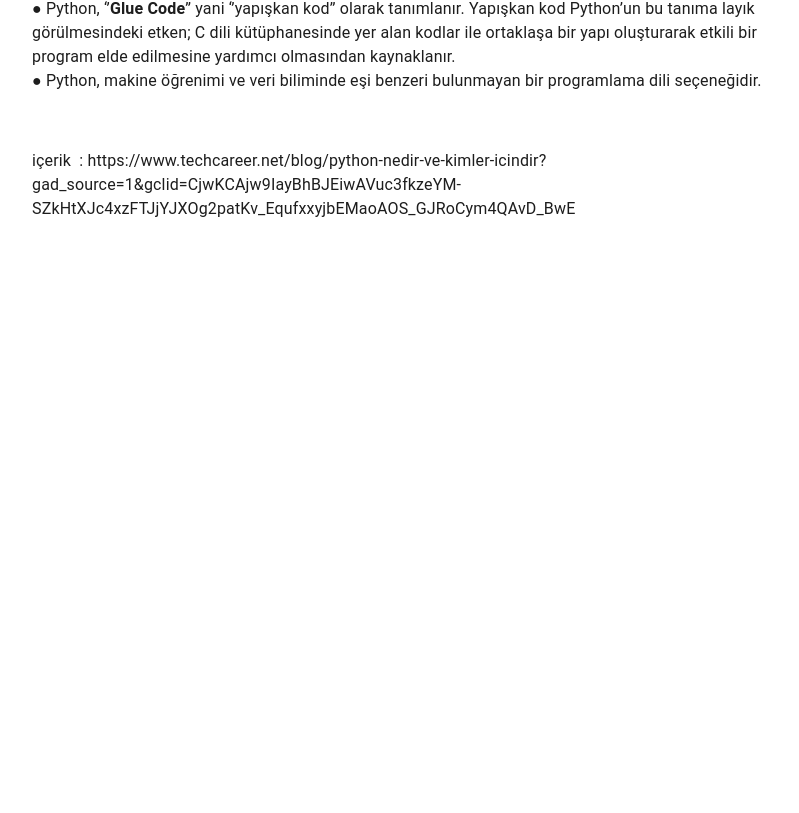
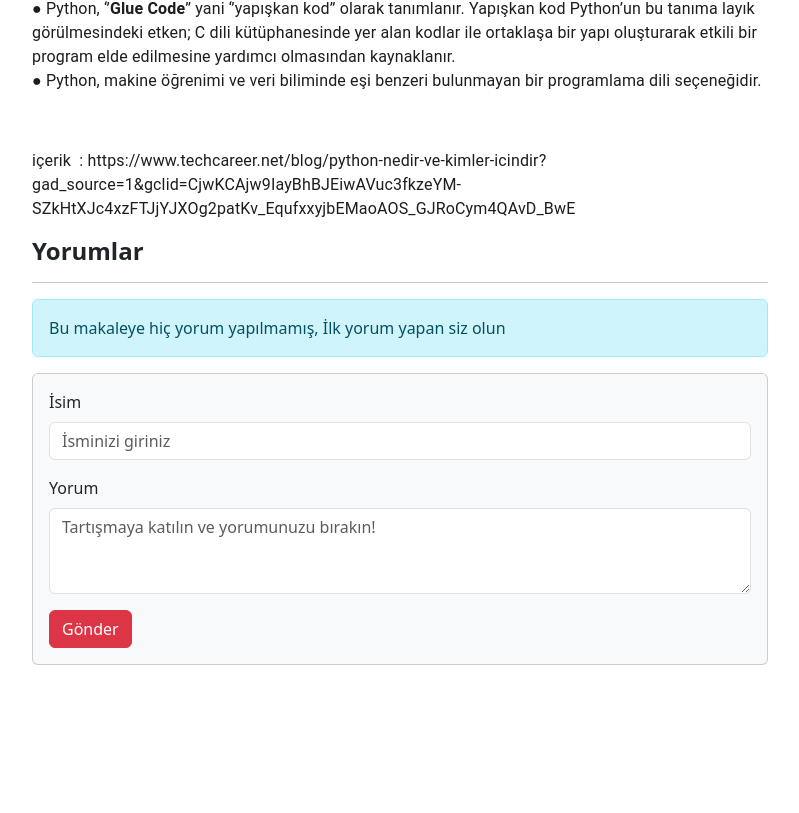
Before and after one commit to zeyn-zeze/Blog-Project-With-Django, a Django app: page /articles/article/8/ in a window 1280 px wide. Shown: the part 2072-2885 px from the top of the page, without its empty margins (80-879 px from the left). Before the commit the page ends 2289 px from the top, so only its background shows below. Run offline with Django 5.2, Linux system fonts and the light colour scheme; data comes from the database, SQL or seed files in the repository; both versions use the stored data as it was after the commit; some libraries are stand-ins or nearby versions.

Commit message:
yorum kısımları eklendi

```diff
--- a/article/admin.py
+++ b/article/admin.py
@@ -1,10 +1,11 @@
 from django.contrib import admin
-from .models import Article
+from .models import Article,Comment
 
 # Register your models here.
+admin.site.register(Comment)
 
 @admin.register(Article)
-class ArticleAmin(admin.ModelAdmin):
+class ArticleAdmin(admin.ModelAdmin):
     list_display = ["title","author","create_date"]
     list_display_links = ["title","author","create_date"]
     search_fields = ["title"]
--- a/article/models.py
+++ b/article/models.py
@@ -11,3 +11,19 @@
 
     def __str__(self):
         return self.title
+
+    class Meta:
+        ordering = ['-create_date']
+
+
+class Comment(models.Model):
+
+   article = models.ForeignKey(Article,on_delete=models.CASCADE,verbose_name="Makale",related_name="comments")
+
+   comment_author = models.CharField(max_length=50,verbose_name="İsim")
+   comment_content = models.CharField(max_length=200,verbose_name="Yorum")
+   comment_date = models.DateTimeField(auto_now_add=True)
+   def __str__(self) :
+        return self.comment_content
+   class Meta:
+        ordering = ['-comment_date']
--- a/article/urls.py
+++ b/article/urls.py
@@ -11,5 +11,6 @@
     path('update/<int:id>/',views.updateArticle,name= "update" ),
     path('delete/<int:id>/',views.deleteArticle,name= "delete" ),
     path('',views.articles,name= "articles" ),
+    path('comment/<int:id>/',views.addComment,name= "comment" ),
 
 ]
--- a/article/views.py
+++ b/article/views.py
@@ -1,6 +1,6 @@
-from django.shortcuts import render,HttpResponse,redirect,get_object_or_404
+from django.shortcuts import render,HttpResponse,redirect,get_object_or_404,reverse
 from .forms import ArticlesForm
-from .models import Article
+from .models import Article,Comment
 from django.contrib import messages
 from django.contrib.auth.decorators import login_required
 # Create your views here.
@@ -59,8 +59,10 @@
 
     article = get_object_or_404(Article,id= id)
 
+    comments = article.comments.all()
 
-    return render(request,"detail.html",{"article":article})
+
+    return render(request,"detail.html",{"article":article,"comments":comments})
 
 @login_required(login_url="user:login")
 def updateArticle(request,id):
@@ -82,3 +84,19 @@
         article.delete()
         messages.success(request,"Makale silindi")
         return redirect("article:dashboard")
+
+
+def addComment(request,id):
+    article = get_object_or_404(Article,id = id)
+
+    if  request.method == "POST":
+        comment_author = request.POST.get("comment_author")
+        comment_content = request.POST.get("comment_content")
+
+        newComment = Comment(comment_author= comment_author,comment_content= comment_content)
+
+        newComment.article = article
+
+        newComment.save()
+
+        return redirect(reverse("article:detail",kwargs = {"id":id}))
--- a/templates/detail.html
+++ b/templates/detail.html
@@ -1,7 +1,6 @@
 {% extends "layout.html" %}
 
-{% block body%}
-
+{% block body %}
 <div class="row">
     <div class="col-lg-8">
         <!-- Post content-->
@@ -9,29 +8,57 @@
             <!-- Post header-->
             <header class="mb-4">
                 <!-- Post title-->
-                <h1 class="fw-bolder mb-1">{{article.title}}</h1>
+                <h1 class="fw-bolder mb-1">{{ article.title }}</h1>
                 <!-- Post meta content-->
-                <div class="text-muted fst-italic mb-2"> {{article.create_date}} , {{article.author.username}} tarafından yayımlandı</div>
-
+                <div class="text-muted fst-italic mb-2">{{ article.create_date }}, {{ article.author.username }} tarafından yayımlandı</div>
             </header>
             <!-- Preview image figure-->
-            {% if article.article_image%}
-            <img class="img-fluid rounded" src="{{article.article_image}}" alt="..." />
-
+            {% if article.article_image %}
+            <img class="img-fluid rounded" src="{{ article.article_image }}" alt="..." />
             {% endif %}
-
             <!-- Post content-->
             <p class="lead">
-
-                {{article.content|safe}}
-
+                {{ article.content|safe }}
             </p>
-
         </article>
 
 
+         <h4><b>Yorumlar</b></h4>
+         <hr>
+
+        {% if comments %}
+        {% for comment in comments %}
+        <div class="d-flex mb-4">
+            <div class="flex-shrink-0"><img class="rounded-circle" src="https://dummyimage.com/50x50/ced4da/6c757d.jpg" alt="..." /></div>
+            <div class="ms-3">
+                <div class="fw-bold">{{ comment.comment_author }}</div>
+                {{ comment.comment_content }}
+                <div class="text-muted">{{ comment.comment_date }}</div>
+            </div>
+        </div>
+        {% endfor %}
+        {% else %}
+        <div class="alert alert-info">Bu makaleye hiç yorum yapılmamış, İlk yorum yapan siz olun</div>
+        {% endif %}
+
+        <section class="mb-5">
+            <div class="card bg-light">
+                <div class="card-body">
+                    <form method="post" action="{% url 'article:comment' article.id %}">
+                        {% csrf_token %}
+                        <div class="mb-3">
+                            <label for="commentAuthor" class="form-label">İsim</label>
+                            <input type="text" class="form-control" id="commentAuthor" placeholder="İsminizi giriniz" name="comment_author">
+                        </div>
+                        <div class="mb-3">
+                            <label for="commentContent" class="form-label">Yorum</label>
+                            <textarea class="form-control" id="commentContent" rows="3" placeholder="Tartışmaya katılın ve yorumunuzu bırakın!" name="comment_content"></textarea>
+                        </div>
+                        <button type="submit" class="btn btn-danger">Gönder</button>
+                    </form>
+                </div>
+            </div>
+        </section>
+    </div>
 </div>
-</div>
-
-
-{% endblock body%}
+{% endblock body %}
```
Also changed, not shown: article/migrations/0003_comment.py (added), article/migrations/0004_alter_article_options_alter_comment_options.py (added), db.sqlite3.
